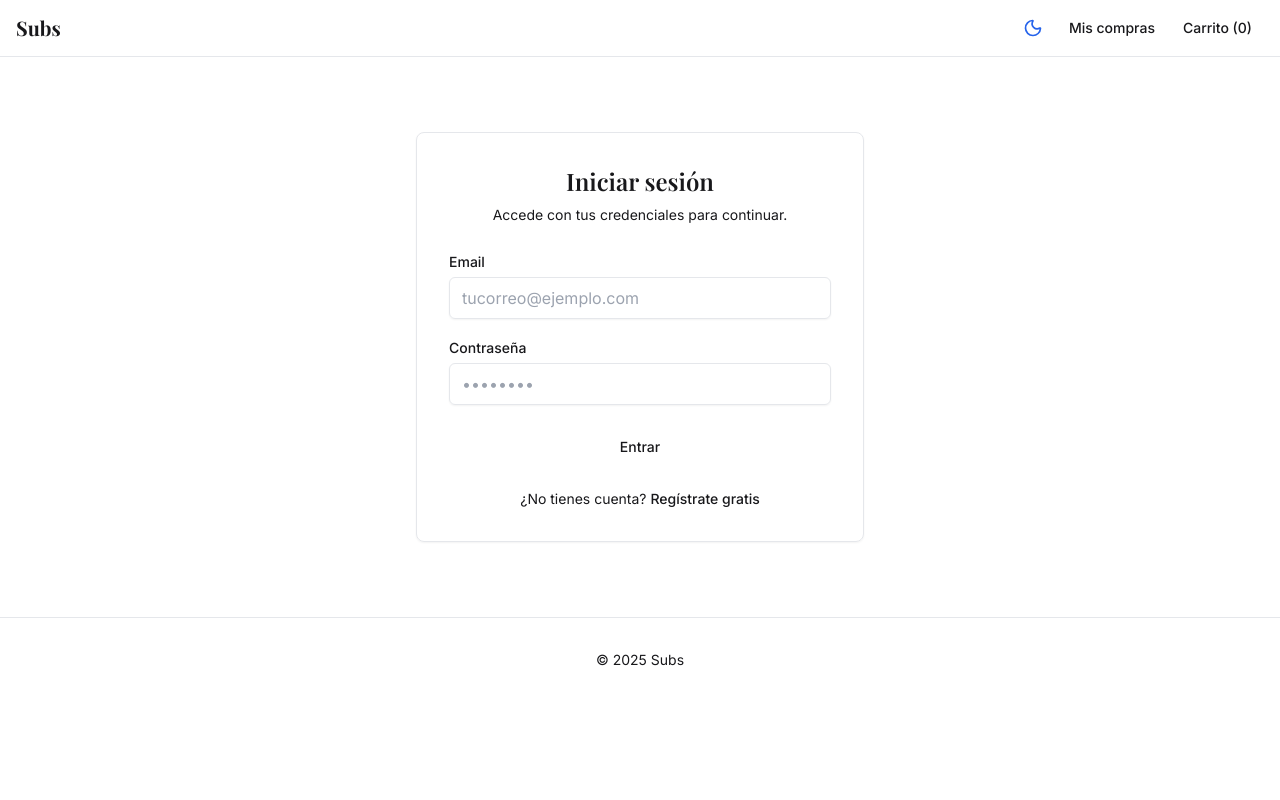
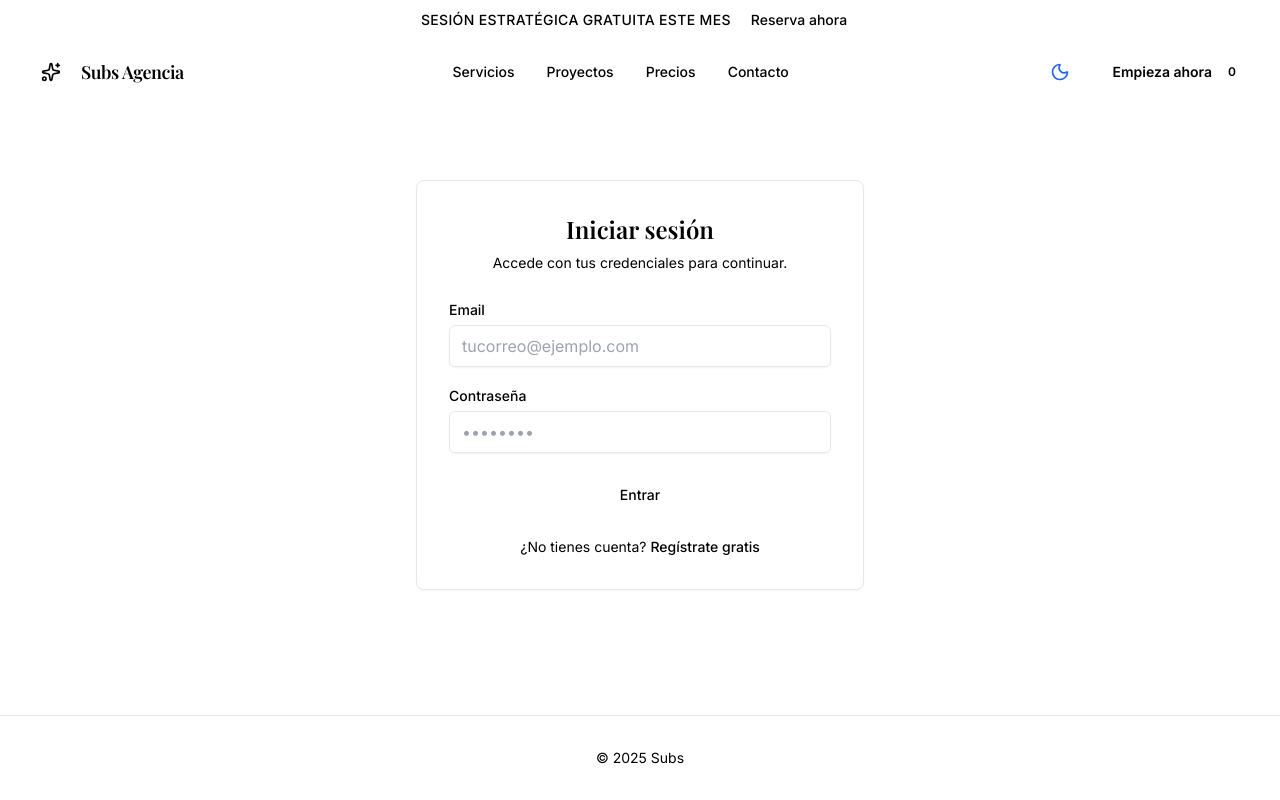
Before and after one commit to adsz17/Subs, a Next.js app: page /login in a window 1280 px wide. Built offline with nearby package versions, Linux system fonts and the light colour scheme; no server answers; a web font is replaced by a local one.

Commit message:
feat: refresh agency branding and header

```diff
--- a/app/globals.css
+++ b/app/globals.css
@@ -10,6 +10,10 @@
 
 body {
   font-family: var(--font-sans);
+  color: hsl(var(--color-ink));
+  background: var(--gradient-page);
+  background-attachment: fixed;
+  min-height: 100vh;
 }
 
 h1,
@@ -20,3 +24,50 @@
 h6 {
   font-family: var(--font-display);
 }
+
+a {
+  color: inherit;
+  transition: color 180ms ease, text-shadow 180ms ease;
+}
+
+a:hover,
+a:focus-visible {
+  color: hsl(var(--color-primary));
+  text-shadow: 0 0 8px rgba(95, 120, 255, 0.35);
+}
+
+a:active {
+  color: hsl(var(--color-secondary));
+}
+
+button,
+[role='button'],
+input[type='submit'] {
+  transition: transform 180ms ease, box-shadow 180ms ease, background 180ms ease;
+}
+
+button:hover,
+button:focus-visible,
+[role='button']:hover,
+[role='button']:focus-visible,
+input[type='submit']:hover,
+input[type='submit']:focus-visible {
+  transform: translateY(-1px);
+  box-shadow: 0 12px 30px rgba(83, 107, 255, 0.18);
+}
+
+button:active,
+[role='button']:active,
+input[type='submit']:active {
+  transform: translateY(0);
+  box-shadow: 0 6px 16px rgba(33, 43, 89, 0.24);
+}
+
+.dark body {
+  color: hsl(var(--color-ink));
+  background: var(--gradient-page);
+}
+
+.bg-surface-glass {
+  background-image: var(--gradient-card);
+}
--- a/app/layout.tsx
+++ b/app/layout.tsx
@@ -1,5 +1,6 @@
 import './globals.css';
 import type { ReactNode } from 'react';
+import Link from 'next/link';
 import { Playfair_Display, Inter } from 'next/font/google';
 import { baseMetadata } from '@/lib/seo';
 import { SiteHeader } from '@/components/ui/SiteHeader';
@@ -19,12 +20,25 @@
 
 export default function RootLayout({ children }: { children: ReactNode }) {
   return (
-      <html lang="es" className={`${inter.variable} ${playfair.variable}`}>
-        <body className="min-h-screen bg-white text-zinc-900 antialiased dark:bg-gray-950 dark:text-zinc-50">
+    <html lang="es" className={`${inter.variable} ${playfair.variable}`}>
+      <body className="min-h-screen antialiased">
+        <div className="relative flex min-h-screen flex-col">
+          <div className="bg-secondary text-secondary-foreground">
+            <div className="container flex h-10 items-center justify-center gap-2 text-xs font-medium md:text-sm">
+              <span className="uppercase tracking-wide">Sesión estratégica gratuita este mes</span>
+              <Link
+                href="/#contacto"
+                className="rounded-full bg-primary/80 px-3 py-1 text-primary-foreground transition hover:bg-primary"
+              >
+                Reserva ahora
+              </Link>
+            </div>
+          </div>
           <SiteHeader />
-          {children}
+          <main className="flex-1 px-4 py-agency-lg md:px-6 lg:px-8">{children}</main>
           <Footer />
-        </body>
-      </html>
-    );
-  }
+        </div>
+      </body>
+    </html>
+  );
+}
--- a/components/ui/SiteHeader.tsx
+++ b/components/ui/SiteHeader.tsx
@@ -1,31 +1,134 @@
 'use client';
+
 import Link from 'next/link';
+import { useEffect, useState } from 'react';
+import { Menu, Sparkles, X } from 'lucide-react';
+
 import { ThemeToggle } from './ThemeToggle';
 import { useCartStore } from '@/lib/cart/store';
 
+const navigation = [
+  { href: '/#servicios', label: 'Servicios' },
+  { href: '/#proyectos', label: 'Proyectos' },
+  { href: '/#precios', label: 'Precios' },
+  { href: '/#contacto', label: 'Contacto' },
+];
+
 export function SiteHeader() {
   const { items } = useCartStore();
-  const count = items.reduce((sum, i) => sum + i.qty, 0);
+  const count = items.reduce((sum, item) => sum + item.qty, 0);
+  const [isOpen, setIsOpen] = useState(false);
+
+  useEffect(() => {
+    document.body.style.overflow = isOpen ? 'hidden' : '';
+    return () => {
+      document.body.style.overflow = '';
+    };
+  }, [isOpen]);
+
+  const closeMenu = () => setIsOpen(false);
 
   return (
-    <header className="sticky top-0 z-50 border-b bg-background/80 backdrop-blur">
-      <div className="container flex h-14 items-center justify-between">
-        <Link href="/" className="font-serif text-xl font-bold">
-          Subs
-        </Link>
-        <div className="flex items-center gap-4">
-          <ThemeToggle />
-          <Link href="/compras" className="text-sm font-medium">
-            Mis compras
+    <header className="sticky top-0 z-50">
+      <div className="border-b border-white/20 bg-surface/80 shadow-soft backdrop-blur-md transition-colors dark:border-white/10">
+        <div className="container flex h-16 items-center justify-between">
+          <Link
+            href="/"
+            className="group flex items-center gap-3 rounded-full border border-white/30 bg-surface/80 px-4 py-2 text-sm font-semibold text-ink shadow-soft backdrop-blur-sm transition hover:border-white/60 hover:shadow-lg dark:border-white/10 dark:text-ink/90"
+          >
+            <span className="flex h-9 w-9 items-center justify-center rounded-2xl bg-gradient-cta text-primary-foreground shadow-soft transition group-hover:scale-105">
+              <Sparkles className="h-5 w-5" />
+            </span>
+            <span className="text-lg font-serif tracking-tight">Subs Agencia</span>
           </Link>
+
+          <nav className="hidden items-center gap-8 text-sm font-medium text-muted-ink md:flex">
+            {navigation.map((item) => (
+              <Link key={item.href} href={item.href} className="transition hover:text-ink">
+                {item.label}
+              </Link>
+            ))}
+          </nav>
+
+          <div className="hidden items-center gap-3 md:flex">
+            <ThemeToggle />
+            <Link
+              href="/carrito"
+              className="inline-flex items-center gap-2 rounded-full bg-gradient-cta px-5 py-2 text-sm font-semibold text-primary-foreground shadow-soft transition hover:shadow-xl focus-visible:outline-none focus-visible:ring-2 focus-visible:ring-offset-2 focus-visible:ring-offset-surface"
+            >
+              Empieza ahora
+              <span className="rounded-full bg-white/20 px-2 py-0.5 text-xs font-semibold">{count}</span>
+            </Link>
+          </div>
+
+          <div className="flex items-center gap-2 md:hidden">
+            <ThemeToggle />
+            <button
+              type="button"
+              onClick={() => setIsOpen(true)}
+              className="inline-flex h-10 w-10 items-center justify-center rounded-full border border-white/40 bg-surface/70 text-ink shadow-soft transition hover:border-white/70 hover:shadow-lg"
+              aria-label="Abrir menú"
+            >
+              <Menu className="h-5 w-5" />
+            </button>
+          </div>
+        </div>
+      </div>
+
+      <div
+        role="presentation"
+        className={`fixed inset-0 bg-black/40 backdrop-blur-sm transition-opacity duration-300 ${
+          isOpen ? 'pointer-events-auto opacity-100' : 'pointer-events-none opacity-0'
+        }`}
+        onClick={closeMenu}
+      />
+
+      <aside
+        className={`fixed inset-y-0 right-0 z-50 w-72 max-w-[90vw] border-l border-white/10 bg-surface/95 p-6 shadow-soft transition-transform duration-300 ease-in-out backdrop-blur-xl ${
+          isOpen ? 'translate-x-0' : 'translate-x-full'
+        }`}
+        role="dialog"
+        aria-modal={isOpen}
+        aria-hidden={!isOpen}
+      >
+        <div className="flex items-center justify-between">
+          <span className="text-base font-semibold text-ink">Menú</span>
+          <button
+            type="button"
+            onClick={closeMenu}
+            className="inline-flex h-10 w-10 items-center justify-center rounded-full border border-white/30 bg-surface/70 text-ink shadow-soft transition hover:border-white/60 hover:shadow-lg"
+            aria-label="Cerrar menú"
+          >
+            <X className="h-5 w-5" />
+          </button>
+        </div>
+        <nav className="mt-6 flex flex-col gap-4 text-base font-medium text-muted-ink">
+          {navigation.map((item) => (
+            <Link
+              key={item.href}
+              href={item.href}
+              onClick={closeMenu}
+              className="rounded-md px-2 py-2 transition hover:bg-surface-muted/80 hover:text-ink"
+            >
+              {item.label}
+            </Link>
+          ))}
+        </nav>
+        <div className="mt-8 flex flex-col gap-4">
           <Link
             href="/carrito"
-            className="rounded-md bg-primary px-3 py-1.5 text-sm font-medium text-primary-foreground hover:bg-primary/90"
+            onClick={closeMenu}
+            className="inline-flex items-center justify-between gap-2 rounded-xl bg-gradient-cta px-4 py-3 text-sm font-semibold text-primary-foreground shadow-soft transition hover:shadow-xl"
           >
-            Carrito ({count})
+            Empieza ahora
+            <span className="rounded-full bg-white/20 px-2 py-0.5 text-xs font-semibold">{count}</span>
           </Link>
+          <div className="flex items-center justify-between rounded-lg border border-white/10 bg-surface-muted/60 px-3 py-3">
+            <span className="text-sm font-medium text-muted-ink">Modo</span>
+            <ThemeToggle />
+          </div>
         </div>
-      </div>
+      </aside>
     </header>
   );
 }
--- a/tailwind.config.ts
+++ b/tailwind.config.ts
@@ -16,6 +16,24 @@
         sans: ['var(--font-sans)'],
         serif: ['var(--font-display)'],
       },
+      colors: {
+        background: 'hsl(var(--color-background))',
+        surface: {
+          DEFAULT: 'hsl(var(--color-surface))',
+          muted: 'hsl(var(--color-surface-muted))',
+        },
+        primary: {
+          DEFAULT: 'hsl(var(--color-primary))',
+          foreground: 'hsl(var(--color-primary-foreground))',
+        },
+        secondary: {
+          DEFAULT: 'hsl(var(--color-secondary))',
+          foreground: 'hsl(var(--color-secondary-foreground))',
+        },
+        accent: 'hsl(var(--color-accent))',
+        ink: 'hsl(var(--color-ink))',
+        'muted-ink': 'hsl(var(--color-muted-ink))',
+      },
       fontSize: {
         base: '1rem',
         lg: '1.125rem',
@@ -29,6 +47,18 @@
       boxShadow: {
         soft: 'var(--shadow-soft)',
       },
+      backgroundImage: {
+        'gradient-brand': 'var(--gradient-page)',
+        'gradient-cta': 'var(--gradient-cta)',
+        'gradient-card': 'var(--gradient-card)',
+      },
+      spacing: {
+        'agency-xs': 'var(--space-xs)',
+        'agency-sm': 'var(--space-sm)',
+        'agency-md': 'var(--space-md)',
+        'agency-lg': 'var(--space-lg)',
+        'agency-xl': 'var(--space-xl)',
+      },
     },
   },
   plugins: [],
```
Also changed, not shown: styles/theme.css (+54 -5 lines).
